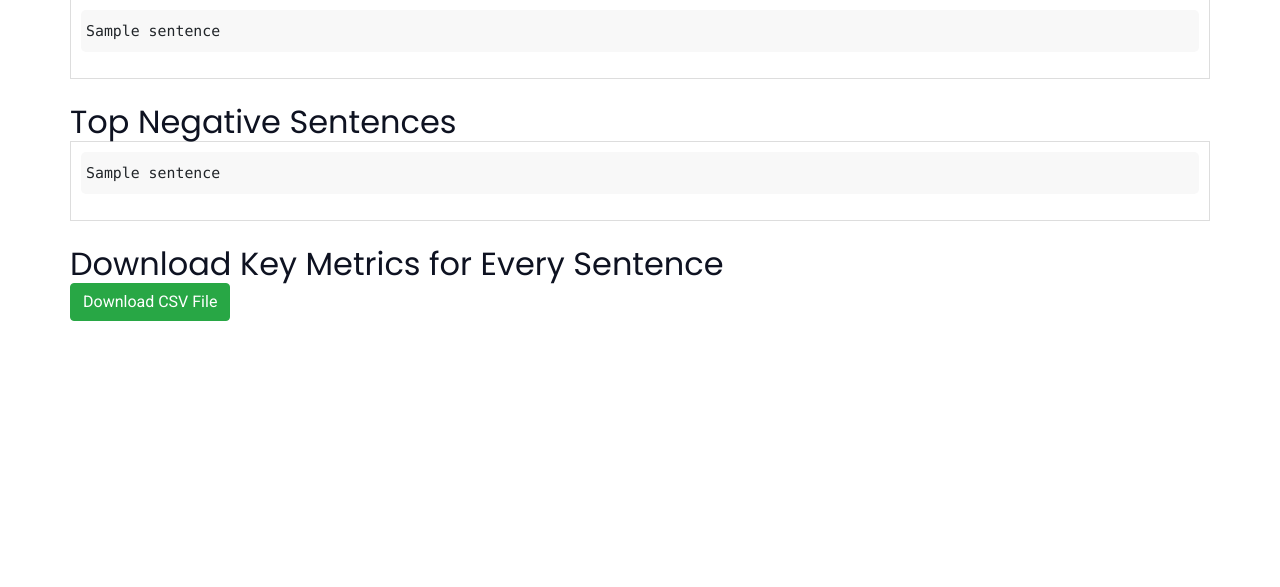
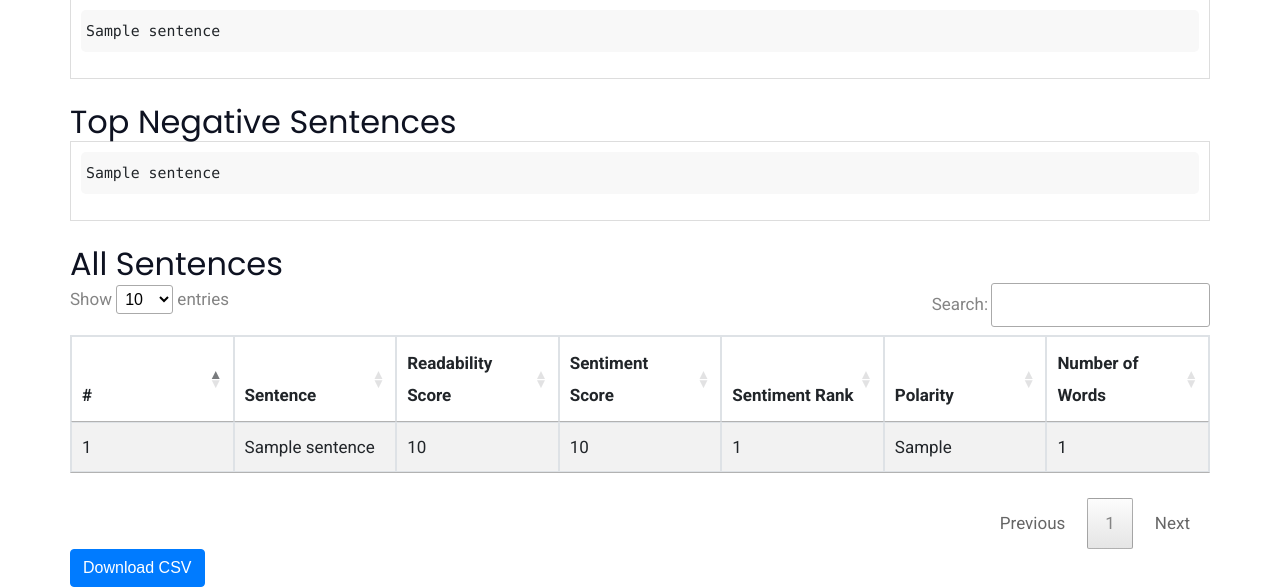
Before and after one commit to tanjil-dev/Givemeinsights, a Django app: template uploader/templates/readability.html in a window 1280 px wide. Shown: the part 1164-1751 px from the top of the page. Before the commit the page ends 1485 px from the top, so only its background shows below. Run offline with Django 3.2, Linux system fonts and the light colour scheme; the template is opened without the code that fills it: most values are stand-ins (such as "Sample title", 1, 10 or a date in 2020); some libraries are stand-ins or nearby versions.

Commit message:
sentences table with csv file download

```diff
--- a/uploader/templates/base.html
+++ b/uploader/templates/base.html
@@ -11,8 +11,10 @@
     <link rel="icon" href="{% static 'images/favicon-32x32.png' %}" type="image/x-icon">
 
     <!-- Google Fonts -->
-    <link href="https://fonts.googleapis.com/css?family=Poppins:300,300i,400,400i,500,500i,600,600i,700,700i,800,800i,900,900i&display=swap" rel="stylesheet">
-    <link href="https://fonts.googleapis.com/css?family=Roboto:300,300i,400,400i,500,500i,700,700i,900,900i&display=swap" rel="stylesheet">
+    <link href="https://fonts.googleapis.com/css?family=Poppins:300,300i,400,400i,500,500i,600,600i,700,700i,800,800i,900,900i&display=swap"
+          rel="stylesheet">
+    <link href="https://fonts.googleapis.com/css?family=Roboto:300,300i,400,400i,500,500i,700,700i,900,900i&display=swap"
+          rel="stylesheet">
 
     <!-- Stylesheets -->
     <link href="{% static 'assets/css/font-awesome-all.css' %}" rel="stylesheet">
@@ -27,8 +29,7 @@
     <link href="{% static 'assets/css/rtl.css' %}" rel="stylesheet">
     <link href="{% static 'assets/css/style.css' %}" rel="stylesheet">
     <link href="{% static 'assets/css/responsive.css' %}" rel="stylesheet">
-    <link rel="stylesheet" type="text/css" href="https://cdn.datatables.net/1.11.5/css/jquery.dataTables.min.css">
-
+    <link rel="stylesheet" href="https://cdn.datatables.net/2.3.4/css/dataTables.dataTables.css" />
 
     <!--    &lt;!&ndash; Bootstrap css &ndash;&gt;-->
     <!--    <link href="https://cdn.jsdelivr.net/npm/bootstrap@5.3.3/dist/css/bootstrap.min.css' %}" rel="stylesheet">-->
@@ -66,31 +67,26 @@
 <script src="{% static 'assets/js/plugins.js' %}"></script>
 <script src="{% static 'assets/js/text_animation.js' %}"></script>
 <!-- Bootstrap Bundle with Popper (for modal, dropdowns, etc.) -->
-    <script src="https://cdn.jsdelivr.net/npm/bootstrap@5.3.3/dist/js/bootstrap.bundle.min.js" integrity="sha384-..." crossorigin="anonymous"></script>
+<script src="https://cdn.jsdelivr.net/npm/bootstrap@5.3.3/dist/js/bootstrap.bundle.min.js" integrity="sha384-..."
+        crossorigin="anonymous"></script>
 <!-- DataTables and CSV export functionality -->
 <script src="https://cdn.datatables.net/1.13.4/js/jquery.dataTables.min.js"></script>
-    <script src="https://cdn.datatables.net/1.13.4/js/dataTables.bootstrap5.min.js"></script>
+<script src="https://cdn.datatables.net/2.3.4/js/dataTables.js"></script>
 <script>
-    $(document).ready(function() {
-        // Initialize the DataTable
-        $('#sentencesTable').DataTable({
-            "pagingType": "full_numbers",  // You can use other types like "simple", "numbers", etc.
-            "lengthMenu": [10, 25, 50, 75, 100], // Set number of entries per page
-            "pageLength": 10,  // Set default number of rows per page
-            "processing": true, // Display a processing message when the table is loading
-            "serverSide": true, // Enable server-side processing
-            "responsive": true, // Make the table responsive on mobile devices
-            "autoWidth": false, // Disable automatic width calculation
-            "searching": true, // Enable search functionality
-            "ordering": true, // Enable column sorting
+    $(document).ready( function () {
+     var table = $('#sentencesTable').DataTable({
+            "paging": true,  // Disable pagination
+            "searching": true,  // Enable search functionality
+            "ordering": true,  // Enable column sorting
+            "autoWidth": false,  // Disable automatic width calculation
+            "info": false,  // Disable info display (i.e., "Showing 1 to 10 of 50 entries")
         });
 
         // CSV export functionality
-        $('#downloadCSV').click(function() {
+        $('#downloadCSV').click(function () {
             var csv_data = '';
-            var table = $('#sentencesTable').DataTable();
-
-            table.rows().every(function() {
+            // Get table data and loop over rows to create CSV format
+            table.rows().every(function () {
                 var row = this.data();
                 csv_data += row.join(',') + '\n';
             });
@@ -102,7 +98,8 @@
             hiddenElement.download = 'sentences_metrics.csv';
             hiddenElement.click();
         });
-    });
+} );
+
 </script>
 
 
--- a/uploader/templates/readability.html
+++ b/uploader/templates/readability.html
@@ -9,7 +9,7 @@
 <style>
     /* Fix the table width issue */
  .table {
-    table-layout: auto;
+     table-layout: fixed; /* Change this to fixed to allow for better control over columns */
      width: 100%;
  }
 
@@ -36,6 +36,16 @@
      background-color: #007bff;
      color: white;
  }
+
+ /* Ensure scrollable section is appropriately styled */
+ .scrollable-section {
+     max-height: 300px; /* Adjust height as needed */
+     overflow-y: auto;  /* Enable vertical scrolling */
+     border: 1px solid #ddd;
+     padding: 10px;
+     margin-bottom: 20px;
+ }
+
 
      .scrollable-section {
          max-height: 300px; /* Adjust height as needed */
@@ -159,7 +169,7 @@
     </div>
     {% endif %}
 
-    {% if top_sentences %}
+    {% if sentences %}
     <div class="mt-4">
         <h2>All Sentences</h2>
         <table id="sentencesTable" class="table table-striped table-bordered">
@@ -192,12 +202,5 @@
         <button id="downloadCSV" class="btn btn-primary">Download CSV</button>
     </div>
     {% endif %}
-
-    {% if file_url %}
-    <div class="mt-4">
-        <h2>Download Key Metrics for Every Sentence</h2>
-        <a href="{{ file_url }}" class="btn btn-success" download>Download CSV File</a>
-    </div>
-    {% endif %}
 </div>
 {% endblock %}
```
Also changed, not shown: uploader/views.py (+4 -14 lines). Lines whose indentation alone changed are shown as unchanged.
